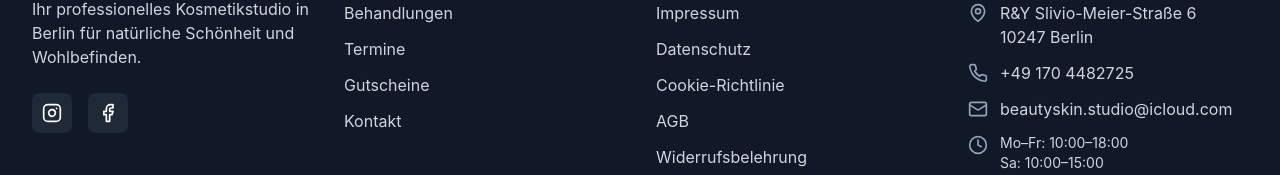
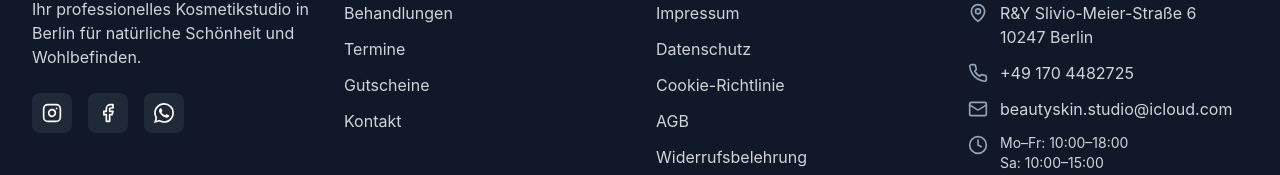
Before and after one commit to Hartoooooo/Beautyskin, a Next.js app: page / in a window 1280 px wide. Shown: the part 5065-5240 px from the top of the page. Built offline with nearby package versions, Linux system fonts and the light colour scheme.

Commit message:
WhatsApp-Button zu Footer Social-Media-Links hinzugefügt

```diff
--- a/components/Footer.tsx
+++ b/components/Footer.tsx
@@ -1,5 +1,6 @@
 import Link from 'next/link'
 import { Phone, Mail, MapPin, Instagram, Facebook, Clock } from 'lucide-react'
+import WhatsAppIcon from './WhatsAppIcon'
 
 export default function Footer() {
   const currentYear = new Date().getFullYear()
@@ -52,6 +53,15 @@ export default function Footer() {
                   aria-label="BeautySkin auf Facebook"
                 >
                   <Facebook className="h-5 w-5" />
+                </a>
+                <a
+                  href="https://wa.me/message/G5TR7ZJCEOXDO1"
+                  target="_blank"
+                  rel="noopener noreferrer"
+                  className="w-10 h-10 bg-gray-800 rounded-lg flex items-center justify-center hover:bg-green-600 transition-colors duration-300"
+                  aria-label="BeautySkin auf WhatsApp"
+                >
+                  <WhatsAppIcon className="h-5 w-5" />
                 </a>
               </div>
             </div>
```
